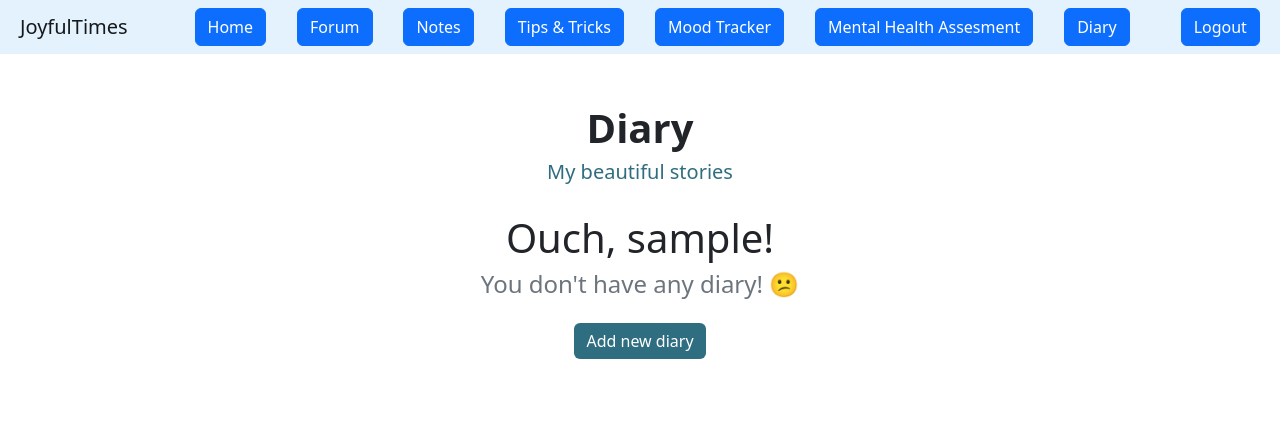
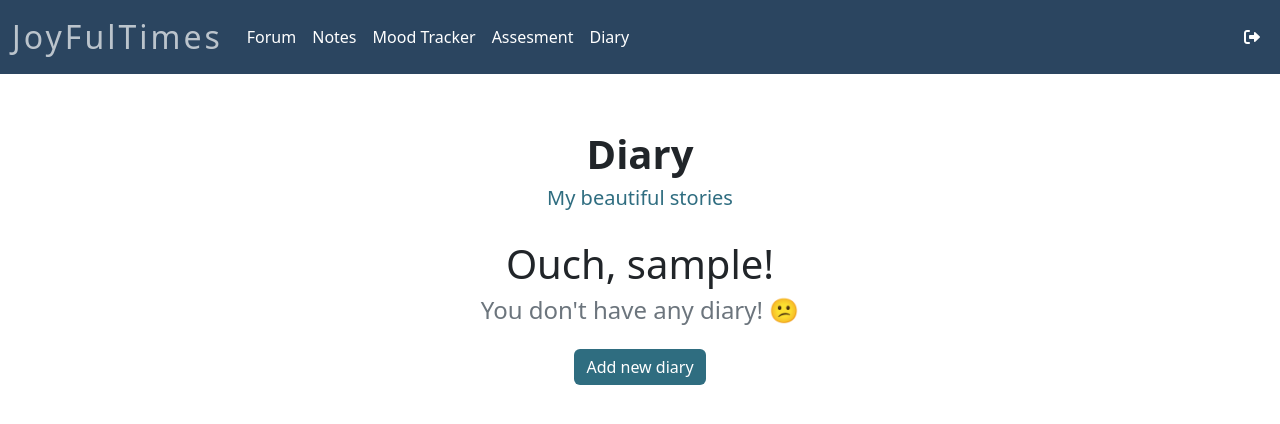
Before and after one commit to AliaWidyanita/joyfultimes, a Django app: page /diary/ in a window 1280 px wide. Shown: the top 424 px of the page. Run offline with Django 4.2, Linux system fonts and the light colour scheme; the visitor is signed in with stand-in values (Sample User, id 1); data that the repository does not hold is empty.

Commit message:
new navbar

```diff
--- a/diary/templates/diary_home.html
+++ b/diary/templates/diary_home.html
@@ -8,7 +8,7 @@
 </head>
 
 <body style="margin-bottom: 100px;">
-  <div class="text-center"style="margin-top: 50px;">
+  <div class="text-center"style="margin-top: 130px;">
     <h1 class="fw-bolder fs-25 mb-25">Diary</h1>
     <h5 style="color: #2F6D80;">My beautiful stories</h5>
   </div>
--- a/templates/base.html
+++ b/templates/base.html
@@ -14,22 +14,48 @@
   <link rel="stylesheet" href="https://cdnjs.cloudflare.com/ajax/libs/font-awesome/6.2.0/css/all.min.css">
 </head>
 
-<nav class="navbar navbar-light" style="background-color: #e3f2fd;">
-  <a class="navbar-brand" style="padding:0px 20px">JoyfulTimes</a>
-  <a class="btn btn-primary" href="/home/" role="button" style=" text-align:right">Home</a>
-  <a class="btn btn-primary" href="{% url 'forum:Forum' %}" role="button" style=" text-align:right">Forum</a>
-  <a class="btn btn-primary" role="button" style="text-align:right">Notes</a>
-  <a class="btn btn-primary" role="button" style="text-align:right">Tips & Tricks</a>
-    {% if user.is_authenticated %}
-    <a class="btn btn-primary"  href="/cal/" role="button" style="text-align:right">Mood Tracker</a>
-    <a class="btn btn-primary" href="{% url 'assessment:assessment' %}" role="button" style="text-align:right">Mental Health Assesment</a>
-    <a class="btn btn-primary" href="{% url 'diary:show_diary' %}" role="button" style="text-align:right">Diary</a>
-    <a class="btn btn-primary" href="{% url 'authentications:logout' %}" role="button" style="margin:0px 20px">Logout</a>
-    {% else %}
-    <a class="btn btn-primary" href="{% url 'authentications:login' %}" role="button" style="margin:0px 20px">Log In</a>
-    {% endif %}
+<header>
+  <!-- Navbar -->
+  <nav class="navbar navbar-expand-lg fixed-top navbar-scroll" style="background-color: #2B4560;">
+    <div class="container-fluid">
+      <a class="navbar-brand" href="{% url 'home:show_home' %}">JoyFulTimes</a>
+      <button class="navbar-toggler" type="button" data-mdb-toggle="collapse"
+        data-mdb-target="#navbarSupportedContent" aria-controls="navbarSupportedContent" aria-expanded="false"
+        aria-label="Toggle navigation">
+        <i class="fas fa-bars"></i>
+      </button>
+      <div class="collapse navbar-collapse" id="navbarSupportedContent">
+        <ul class="navbar-nav me-auto">
+          <li class="nav-item">
+            <a class="nav-link" href="{% url 'forum:Forum' %}">Forum</a>
+          </li>
+          <li class="nav-item">
+            <a class="nav-link" href="#!">Notes</a>
+          </li>
+          <li class="nav-item">
+            <a class="nav-link" href="{% url 'cal:calendar' %}">Mood Tracker</a>
+          </li>
+          <li class="nav-item">
+            <a class="nav-link" href="{% url 'assessment:assessment' %}">Assesment</a>
+          </li>
+          <li class="nav-item">
+              <a class="nav-link" href="{% url 'diary:show_diary' %}">Diary</a>
+            </li>
+        </ul>
+        <ul class="navbar-nav d-flex flex-row">
+          <li class="nav-item me-3 me-lg-0">
+            <a class="nav-link" href="{% url 'authentications:login' %}">
+              <i class="fa-solid fa-right-from-bracket"></i>
+            </a>
+          </li>
+        </ul>
+      </div>
+    </div>
+  </nav>
+  <!-- Navbar -->
+</header>
 
-</nav>
+
 
 <body>
 
@@ -38,3 +64,50 @@
 </body>
 
 </html>
+
+
+<style>
+
+.navbar-brand {
+letter-spacing: 3px;
+font-size: 2rem;
+font-weight: 500;
+}
+.navbar-brand, .nav-link, .fa-bars {
+color: #fff;
+}
+
+.navbar-brand, .nav-link:hover {
+  color: rgba(255, 255, 255, 0.683);
+}
+
+
+@media (max-width: 450px) {
+#intro {
+  height: 950px !important;
+}
+}
+
+@media (min-width: 550px) and (max-width: 750px) {
+#intro {
+  height: 1100px !important;
+}
+}
+
+@media (min-width: 800px) and (max-width: 990px) {
+#intro {
+  height: 600px !important;
+}
+}
+
+.display-1 {
+font-weight: 500 !important;
+letter-spacing: 40px;
+}
+
+@media (min-width: 1600px) {
+.display-1 {
+  font-size: 10rem;
+}
+}
+</style>
```
Also changed, not shown: templates/navbar.html (added, +115 -0 lines), templates/oldnav.html (added, +16 -0 lines).
